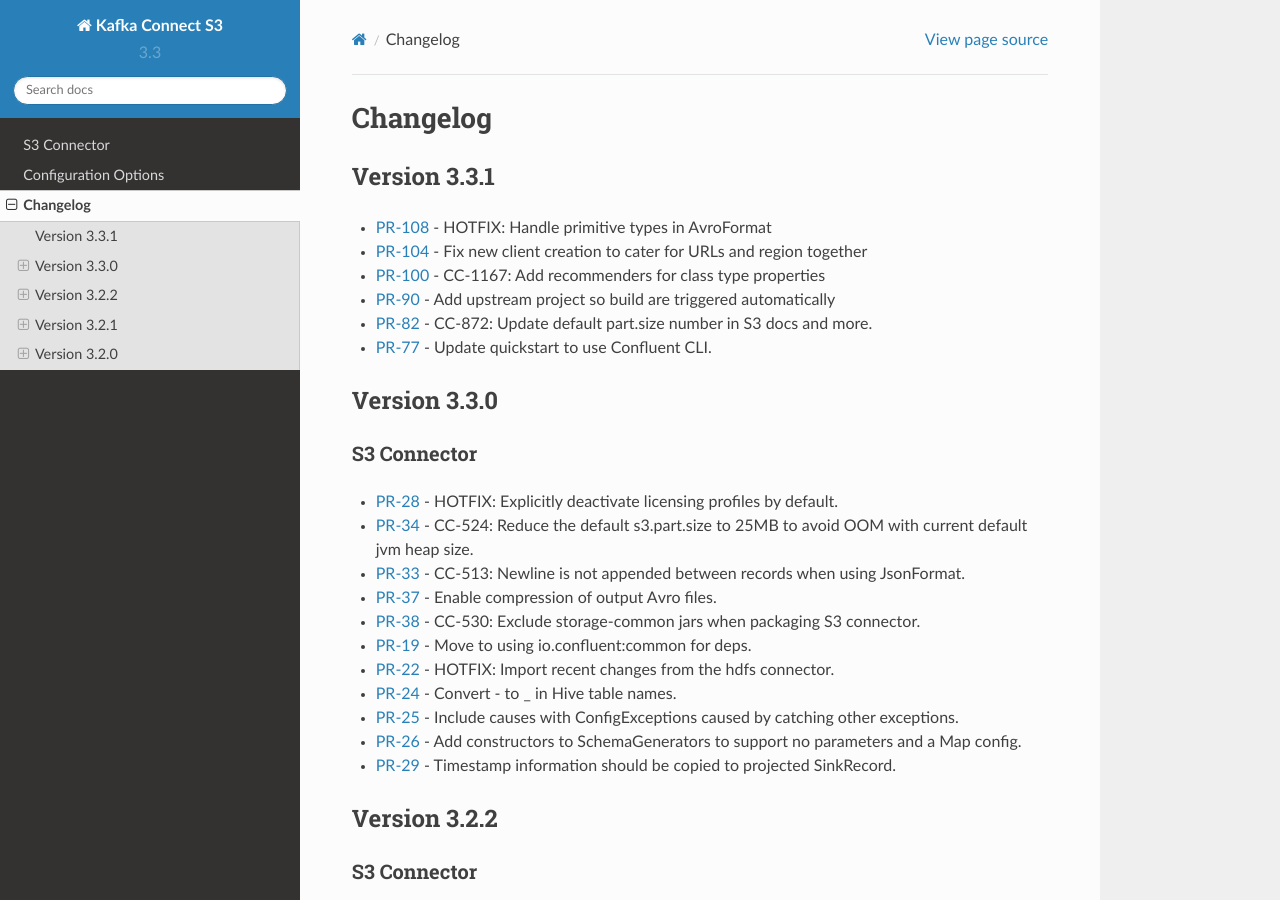
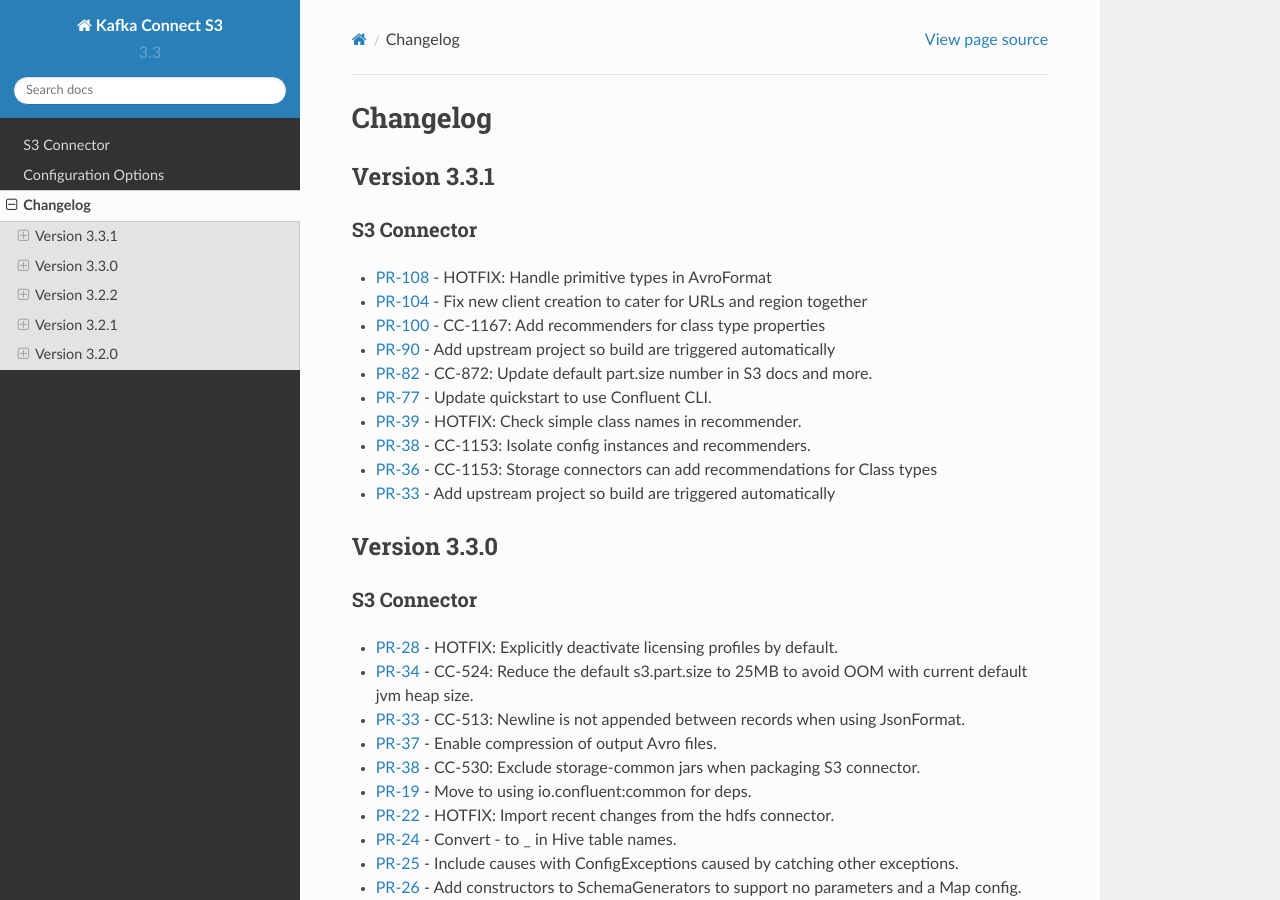
Before and after one commit to confluentinc/kafka-connect-storage-cloud, a Sphinx documentation site: the page built from kafka-connect-s3/docs/changelog.rst, in a window 1280 px wide and 900 px high. Built offline with Sphinx 7.4.7 and the Read the Docs theme 2.0.0, drawn with Linux system fonts in a browser that asks for light colours.

Commit message:
CC-1244: 3.3.1 release notes
Added missing PRs

```diff
--- a/kafka-connect-s3/docs/changelog.rst
+++ b/kafka-connect-s3/docs/changelog.rst
@@ -6,12 +6,19 @@
 Version 3.3.1
 -------------
 
+S3 Connector
+~~~~~~~~~~~~~~
+
 * `PR-108 <https://github.com/confluentinc/kafka-connect-storage-cloud/pull/108>`_ - HOTFIX: Handle primitive types in AvroFormat
 * `PR-104 <https://github.com/confluentinc/kafka-connect-storage-cloud/pull/104>`_ - Fix new client creation to cater for URLs and region together
 * `PR-100 <https://github.com/confluentinc/kafka-connect-storage-cloud/pull/100>`_ - CC-1167: Add recommenders for class type properties
 * `PR-90 <https://github.com/confluentinc/kafka-connect-storage-cloud/pull/90>`_ - Add upstream project so build are triggered automatically
 * `PR-82 <https://github.com/confluentinc/kafka-connect-storage-cloud/pull/82>`_ - CC-872: Update default part.size number in S3 docs and more.
 * `PR-77 <https://github.com/confluentinc/kafka-connect-storage-cloud/pull/77>`_ - Update quickstart to use Confluent CLI.
+* `PR-39 <https://github.com/confluentinc/kafka-connect-storage-common/pull/39>`_ - HOTFIX: Check simple class names in recommender.
+* `PR-38 <https://github.com/confluentinc/kafka-connect-storage-common/pull/38>`_ - CC-1153: Isolate config instances and recommenders.
+* `PR-36 <https://github.com/confluentinc/kafka-connect-storage-common/pull/36>`_ - CC-1153: Storage connectors can add recommendations for Class types
+* `PR-33 <https://github.com/confluentinc/kafka-connect-storage-common/pull/33>`_ - Add upstream project so build are triggered automatically
 
 Version 3.3.0
 -------------
```
